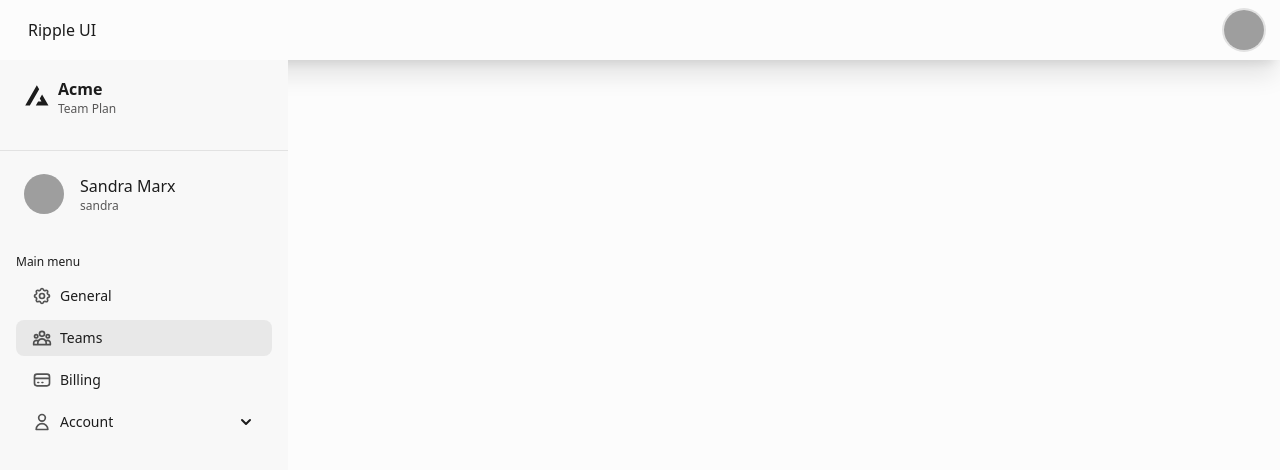
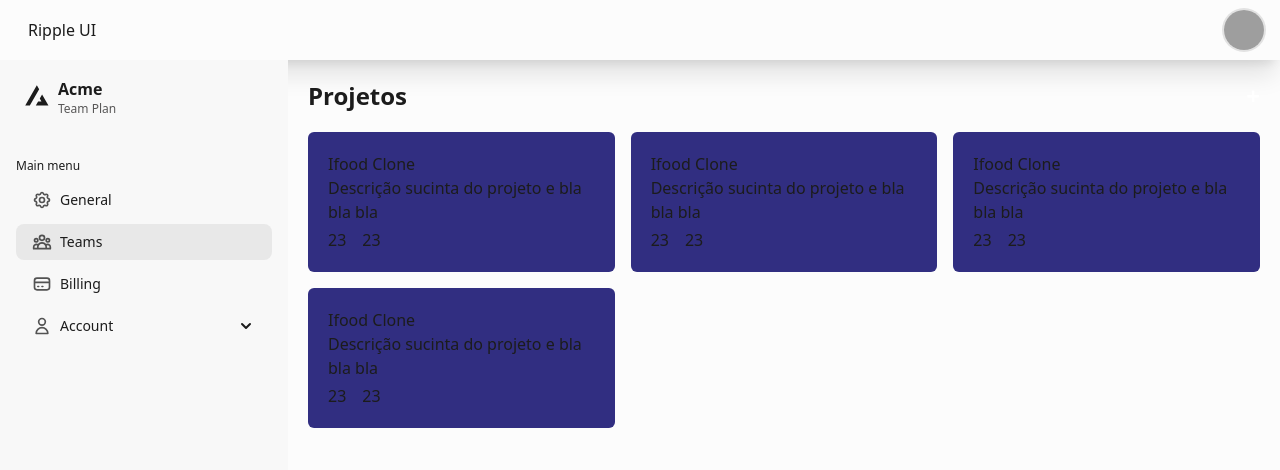
Before and after one commit to fersilverio/dev-trainer-platform, a Vue app: page /projects in a window 1280 px wide. Shown: the top 470 px of the page. Built offline with nearby package versions, Linux system fonts and the light colour scheme; grey boxes are pictures that could not be loaded.

Commit message:
Refactor KanbanCard layout and enhance tooltip functionality; add ProjectsView component and routing

```diff
--- a/src/components/KanbanCard.vue
+++ b/src/components/KanbanCard.vue
@@ -1,5 +1,6 @@
 <template>
     <div class="kanban-card bg-white border-l-4 border-l-blue-200 rounded-md p-3 mb-2 shadow-sm cursor-grab">
+        <div class="flex flex-col h-full justify-between overflow-x-hidden">
             <div v-if="card.description" class="text-sm text-gray-600 mt-1">{{
                 card.description }}
             </div>
@@ -8,20 +9,18 @@
                     {{ card.title }}
                 </div>
             </span>
-
             <div class="flex justify-start gap-3 mt-2">
-
-            <label class="btn btn-ghost flex cursor-pointer px-0 avatar avatar-ring avatar-sm" tabindex="0">
+                <label class="btn btn-ghost flex cursor-pointer m-1 px-0 avatar avatar-ring avatar-sm" tabindex="0">
                     <img src="https://i.pravatar.cc/150?u=a042581f4e29026024d" alt="avatar" />
                 </label>
-            <p class="text-gray-500">{{ card.userResponsible ?? "Sem responsável" }}</p>
-
+                <p class="text-gray-500 text-sm">{{ card.userResponsible ?? "Sem responsável" }}</p>
             </div>
             <div class="flex justify-end align-middle gap-2">
                 <span class="badge border-gray-500 bg-gray-100 text-gray-600 h-5 mt-2">
                     {{ card.deadline ?? "--/--/--" }}
                 </span>
                 <PriorityBadge :priority="card.priority" />
+            </div>
         </div>
 
     </div>
@@ -47,7 +46,7 @@ const props = defineProps({
 
 <style scoped>
 .kanban-card {
-    min-height: 90px;
+    min-height: 150px;
     /* Garante uma altura mínima para arrastar */
 }
 </style>
--- a/src/components/Sidebar.vue
+++ b/src/components/Sidebar.vue
@@ -13,32 +13,7 @@
                 <span class="text-xs font-normal text-content2">Team Plan</span>
             </div>
         </section>
-        <section class="bg-gray-2 pt-2">
-            <div class="divider my-0"></div>
-            <div class="dropdown z-50 flex h-fit w-full cursor-pointer hover:bg-gray-4">
-                <label class="whites mx-2 flex h-fit w-full cursor-pointer p-0 hover:bg-gray-4" tabindex="0">
-                    <div class="flex flex-row gap-4 p-4">
-                        <div class="avatar avatar-md">
-                            <img src="https://i.pravatar.cc/150?img=30" alt="avatar" />
-                        </div>
 
-                        <div class="flex flex-col">
-                            <span>Sandra Marx</span>
-                            <span class="text-xs font-normal text-content2">sandra</span>
-                        </div>
-                    </div>
-                </label>
-                <div class="dropdown-menu ml-2">
-                    <a class="dropdown-item text-sm">Profile</a>
-                    <a tabindex="-1" class="dropdown-item text-sm">Account settings</a>
-                    <a tabindex="-1" class="dropdown-item text-sm">Change email</a>
-                    <a tabindex="-1" class="dropdown-item text-sm">Subscriptions</a>
-                    <a tabindex="-1" class="dropdown-item text-sm">Change password</a>
-                    <a tabindex="-1" class="dropdown-item text-sm">Refer a friend</a>
-                    <a tabindex="-1" class="dropdown-item text-sm">Settings</a>
-                </div>
-            </div>
-        </section>
         <section class="sidebar-content h-fit min-h-[20rem] overflow-visible">
             <nav class="menu rounded-md">
                 <section class="menu-section px-4">
--- a/src/output.css
+++ b/src/output.css
@@ -1837,23 +1837,6 @@ html {
   margin: 0 0 .5rem;
 }
 
-.tooltip-top:after,.tooltip-top:before {
-  bottom: 85%;
-  left: 50%;
-  margin: 0 0 .75rem;
-  right: auto;
-  top: auto;
-  transform: translate(-50%);
-}
-
-.tooltip-top:after {
-  border-left-color: transparent;
-  border-right-color: transparent;
-  border-top-color: var(--tooltip-border);
-  border-width: 5px 4px 0;
-  margin: 0 0 .5rem;
-}
-
 .tooltip-right:after,.tooltip-right:before {
   bottom: auto;
   left: 95%;
@@ -1869,6 +1852,23 @@ html {
   border-top-color: transparent;
   border-width: 4px 5px 4px 0;
   margin-left: .5rem;
+}
+
+.tooltip-left:after,.tooltip-left:before {
+  bottom: auto;
+  left: auto;
+  margin: 0 12px 0 0;
+  right: 95%;
+  top: 50%;
+  transform: translateY(-50%);
+}
+
+.tooltip-left:after {
+  border-bottom-color: transparent;
+  border-left-color: var(--tooltip-border);
+  border-top-color: transparent;
+  border-width: 4px 0 4px 5px;
+  margin-right: .5rem;
 }
 
 .tooltip-click.tooltip-open:after,.tooltip-click.tooltip-open:before,.tooltip-hover.tooltip-open:after,.tooltip-hover.tooltip-open:before,.tooltip.tooltip-open:after,.tooltip.tooltip-open:before {
@@ -2445,6 +2445,18 @@ html {
   z-index: 50;
 }
 
+.m-1 {
+  margin: 0.25rem;
+}
+
+.m-2 {
+  margin: 0.5rem;
+}
+
+.m-5 {
+  margin: 1.25rem;
+}
+
 .mx-2 {
   margin-left: 0.5rem;
   margin-right: 0.5rem;
@@ -2455,6 +2467,11 @@ html {
   margin-bottom: 0px;
 }
 
+.mx-auto {
+  margin-left: auto;
+  margin-right: auto;
+}
+
 .mb-2 {
   margin-bottom: 0.5rem;
 }
@@ -2483,8 +2500,20 @@ html {
   margin-top: 1rem;
 }
 
+.mb-3 {
+  margin-bottom: 0.75rem;
+}
+
+.mb-5 {
+  margin-bottom: 1.25rem;
+}
+
 .flex {
   display: flex;
+}
+
+.grid {
+  display: grid;
 }
 
 .h-5 {
@@ -2496,6 +2525,10 @@ html {
   height: fit-content;
 }
 
+.h-full {
+  height: 100%;
+}
+
 .min-h-0 {
   min-height: 0px;
 }
@@ -2512,8 +2545,8 @@ html {
   width: 1.25rem;
 }
 
-.w-\[200px\] {
-  width: 200px;
+.w-\[250px\] {
+  width: 250px;
 }
 
 .w-\[300px\] {
@@ -2524,16 +2557,8 @@ html {
   width: 100%;
 }
 
-.w-\[150px\] {
-  width: 150px;
-}
-
-.w-\[250px\] {
-  width: 250px;
-}
-
-.w-\[253px\] {
-  width: 253px;
+.w-0 {
+  width: 0px;
 }
 
 .flex-1 {
@@ -2556,6 +2581,14 @@ html {
   cursor: pointer;
 }
 
+.grid-cols-4 {
+  grid-template-columns: repeat(4, minmax(0, 1fr));
+}
+
+.grid-cols-3 {
+  grid-template-columns: repeat(3, minmax(0, 1fr));
+}
+
 .flex-row {
   flex-direction: row;
 }
@@ -2580,6 +2613,10 @@ html {
   justify-content: space-between;
 }
 
+.justify-around {
+  justify-content: space-around;
+}
+
 .gap-2 {
   gap: 0.5rem;
 }
@@ -2590,6 +2627,10 @@ html {
 
 .gap-4 {
   gap: 1rem;
+}
+
+.gap-5 {
+  gap: 1.25rem;
 }
 
 .overflow-hidden {
@@ -2618,10 +2659,6 @@ html {
   white-space: nowrap;
 }
 
-.text-ellipsis {
-  text-overflow: ellipsis;
-}
-
 .rounded {
   border-radius: 0.25rem;
 }
@@ -2716,6 +2753,11 @@ html {
   background-color: rgb(3 7 18 / var(--tw-bg-opacity, 1));
 }
 
+.bg-red-500 {
+  --tw-bg-opacity: 1;
+  background-color: rgb(239 68 68 / var(--tw-bg-opacity, 1));
+}
+
 .bg-red-700 {
   --tw-bg-opacity: 1;
   background-color: rgb(185 28 28 / var(--tw-bg-opacity, 1));
@@ -2731,9 +2773,9 @@ html {
   background-color: rgb(202 138 4 / var(--tw-bg-opacity, 1));
 }
 
-.bg-red-200 {
-  --tw-bg-opacity: 1;
-  background-color: rgb(254 202 202 / var(--tw-bg-opacity, 1));
+.bg-indigo-900 {
+  --tw-bg-opacity: 1;
+  background-color: rgb(49 46 129 / var(--tw-bg-opacity, 1));
 }
 
 .p-0 {
@@ -2754,6 +2796,10 @@ html {
 
 .p-6 {
   padding: 1.5rem;
+}
+
+.p-5 {
+  padding: 1.25rem;
 }
 
 .px-0 {
@@ -2796,6 +2842,16 @@ html {
 .text-xs {
   font-size: 0.75rem;
   line-height: 1rem;
+}
+
+.text-2xl {
+  font-size: 1.5rem;
+  line-height: 2rem;
+}
+
+.text-xl {
+  font-size: 1.25rem;
+  line-height: 1.75rem;
 }
 
 .font-bold {
--- a/src/router/index.ts
+++ b/src/router/index.ts
@@ -14,6 +14,11 @@ const router = createRouter({
             path: '/kanban',
             name: 'kanban',
             component: KanbanView,
+        },
+        {
+            path: '/projects',
+            name: 'projects',
+            component: () => import('../views/ProjectsView.vue'),
         }
 
     ],
--- /dev/null
+++ b/src/views/ProjectsView.vue
@@ -0,0 +1,45 @@
+<template>
+    <div class="m-5">
+        <div class="text-2xl font-bold flex justify-between mb-5">
+            <p>Projetos</p>
+            <span class="tooltip tooltip-left text-white" data-tooltip="Adicionar projeto."><button>+</button></span>
+        </div>
+        <div class="mt-2 grid grid-cols-3 gap-4">
+            <div class="bg-indigo-900 p-5 rounded-md">
+                <p>Ifood Clone</p>
+                <p>Descrição sucinta do projeto e bla bla bla</p>
+                <div class="flex justify-start items-center mt-1 gap-4">
+                    <span>23</span>
+                    <span>23</span>
+                </div>
+            </div>
+            <div class="bg-indigo-900 p-5 rounded-md">
+                <p>Ifood Clone</p>
+                <p>Descrição sucinta do projeto e bla bla bla</p>
+                <div class="flex justify-start items-center mt-1 gap-4">
+                    <span>23</span>
+                    <span>23</span>
+                </div>
+            </div>
+            <div class="bg-indigo-900 p-5 rounded-md">
+                <p>Ifood Clone</p>
+                <p>Descrição sucinta do projeto e bla bla bla</p>
+                <div class="flex justify-start items-center mt-1 gap-4">
+                    <span>23</span>
+                    <span>23</span>
+                </div>
+            </div>
+            <div class="bg-indigo-900 p-5 rounded-md">
+                <p>Ifood Clone</p>
+                <p>Descrição sucinta do projeto e bla bla bla</p>
+                <div class="flex justify-start items-center mt-1 gap-4">
+                    <span>23</span>
+                    <span>23</span>
+                </div>
+            </div>
+
+        </div>
+    </div>
+</template>
+<script setup>
+</script>
```
Lines whose indentation alone changed are shown as unchanged.
